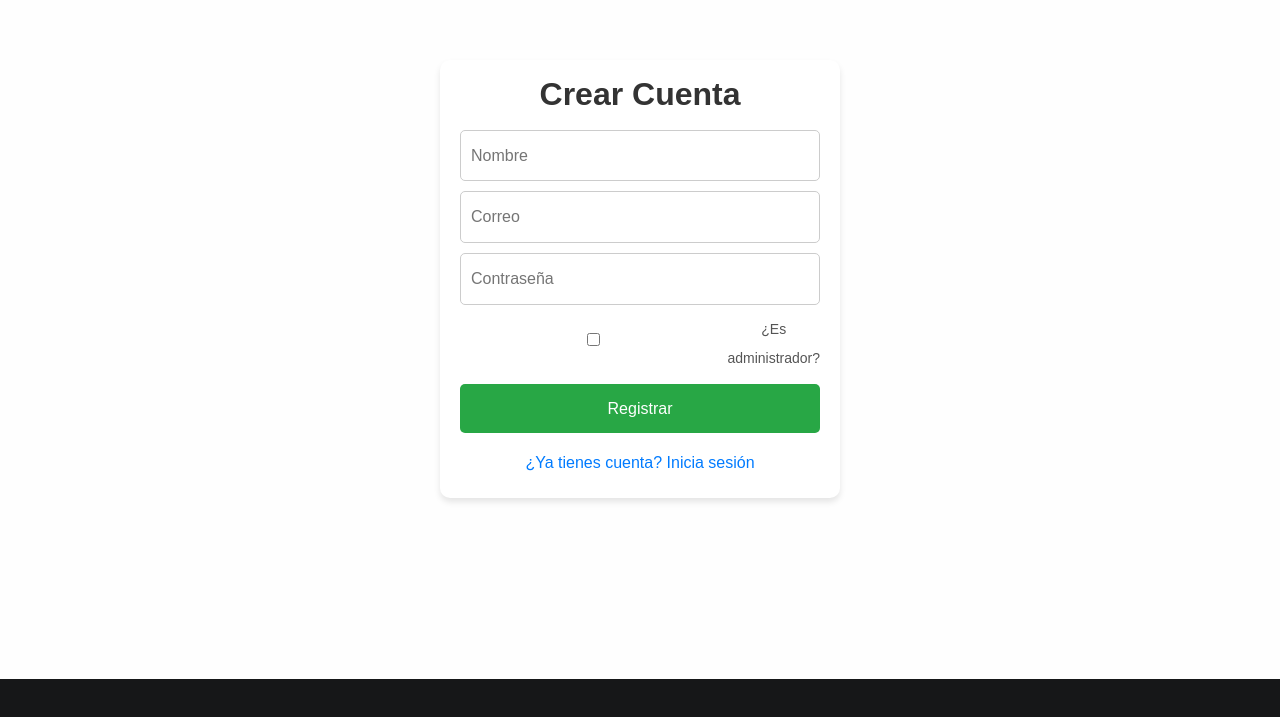
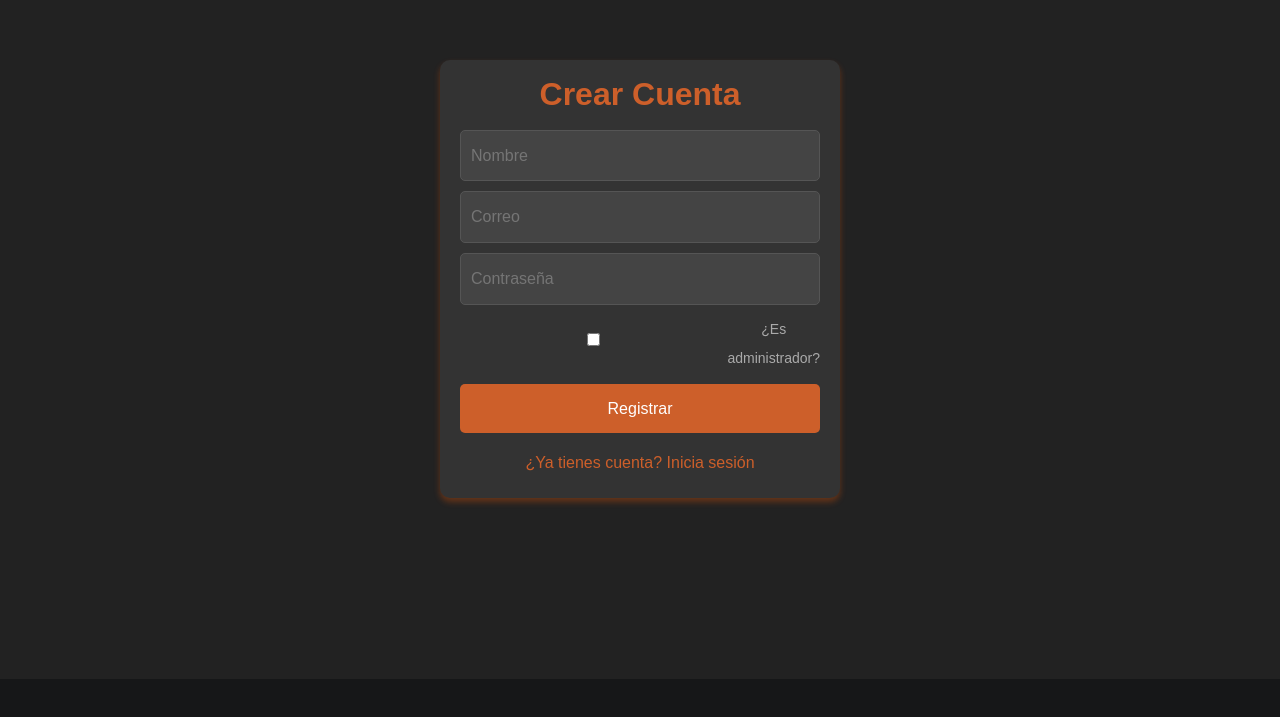
Before and after one commit to DamLeo19/Derecho_Web, a React (Create React App) app in the folder mi-app/: page /register in a window 1280 px wide. Shown: the part 121-838 px from the top of the page. Built offline with nearby package versions, Linux system fonts and the light colour scheme.

Commit message:
estilos negros

```diff
--- a/mi-app/src/styles/login.css
+++ b/mi-app/src/styles/login.css
@@ -4,33 +4,36 @@
   justify-content: center;
   align-items: center;
   height: 100vh;
-    background-color: #f7f7f7;
+  background-color: #222; /* Fondo oscuro */
 }
 
 .login-card {
-    background: white;
+  background: #333; /* Fondo oscuro para el formulario */
   padding: 20px;
   border-radius: 10px;
-    box-shadow: 0 4px 6px rgba(0, 0, 0, 0.1);
+  box-shadow: 0 4px 6px rgba(255, 94, 0, 0.3);
   width: 300px;
   text-align: center;
+  color: white; /* Texto blanco */
 }
 
 .login-card h1 {
   margin-bottom: 20px;
-    color: #333;
+  color: var(--gold-crayola); /* Naranja brillante */
 }
 
 .login-card input {
   width: 100%;
   padding: 10px;
   margin-bottom: 10px;
-    border: 1px solid #ccc;
+  border: 1px solid #555; /* Borde gris oscuro */
   border-radius: 5px;
+  background-color: #444; /* Fondo de los inputs en gris oscuro */
+  color: white;
 }
 
 .login-card button {
-    background: #007bff;
+  background: var(--gold-crayola); /* Naranja para el botón */
   color: white;
   padding: 10px;
   width: 100%;
@@ -40,13 +43,13 @@
 }
 
 .login-card button:hover {
-    background: #0056b3;
+  background: #ff8800; /* Naranja más oscuro al pasar el ratón */
 }
 
 .login-card .link {
   margin-top: 15px;
   display: block;
-    color: #007bff;
+  color: var(--gold-crayola); /* Naranja brillante */
   text-decoration: none;
 }
 
--- a/mi-app/src/styles/registro.css
+++ b/mi-app/src/styles/registro.css
@@ -4,29 +4,32 @@
   justify-content: center;
   align-items: center;
   height: 100vh;
-    background-color: #fefefe;
+  background-color: #222; /* Fondo oscuro */
 }
 
 .registro-card {
-    background: white;
+  background: #333; /* Fondo oscuro para el formulario */
   padding: 20px;
   border-radius: 10px;
-    box-shadow: 0 4px 6px rgba(0, 0, 0, 0.1);
+  box-shadow: 0 4px 6px rgba(255, 94, 0, 0.3);
   width: 400px;
   text-align: center;
+  color: white; /* Texto blanco */
 }
 
 .registro-card h1 {
   margin-bottom: 20px;
-    color: #333;
+  color: var(--gold-crayola); /* Naranja brillante */
 }
 
 .registro-card input {
   width: 100%;
   padding: 10px;
   margin-bottom: 10px;
-    border: 1px solid #ccc;
+  border: 1px solid #555; /* Borde gris oscuro */
   border-radius: 5px;
+  background-color: #444; /* Fondo de los inputs en gris oscuro */
+  color: white;
 }
 
 .registro-card label {
@@ -35,11 +38,11 @@
   justify-content: flex-start;
   font-size: 14px;
   margin-bottom: 10px;
-    color: #555;
+  color: #AAA; /* Gris claro para las etiquetas */
 }
 
 .registro-card button {
-    background: #28a745;
+  background: var(--gold-crayola); /* Naranja para el botón */
   color: white;
   padding: 10px;
   width: 100%;
@@ -49,13 +52,13 @@
 }
 
 .registro-card button:hover {
-    background: #218838;
+  background: #FF5C00; /* Naranja más oscuro al pasar el ratón */
 }
 
 .registro-card .link {
   margin-top: 15px;
   display: block;
-    color: #007bff;
+  color: var(--gold-crayola); /* Naranja brillante */
   text-decoration: none;
 }
 
--- a/mi-app/src/ventanas/Login.jsx
+++ b/mi-app/src/ventanas/Login.jsx
@@ -45,7 +45,7 @@ const Login = () => {
                     required
                 />
                 <button type="submit">Iniciar Sesión</button>
-                <a href="/registro" className="link">¿No tienes cuenta? Regístrate</a>
+                <a href="/register" className="link">¿No tienes cuenta? Regístrate</a>
             </form>
         </div>
     );
```
Lines whose indentation alone changed are shown as unchanged.
